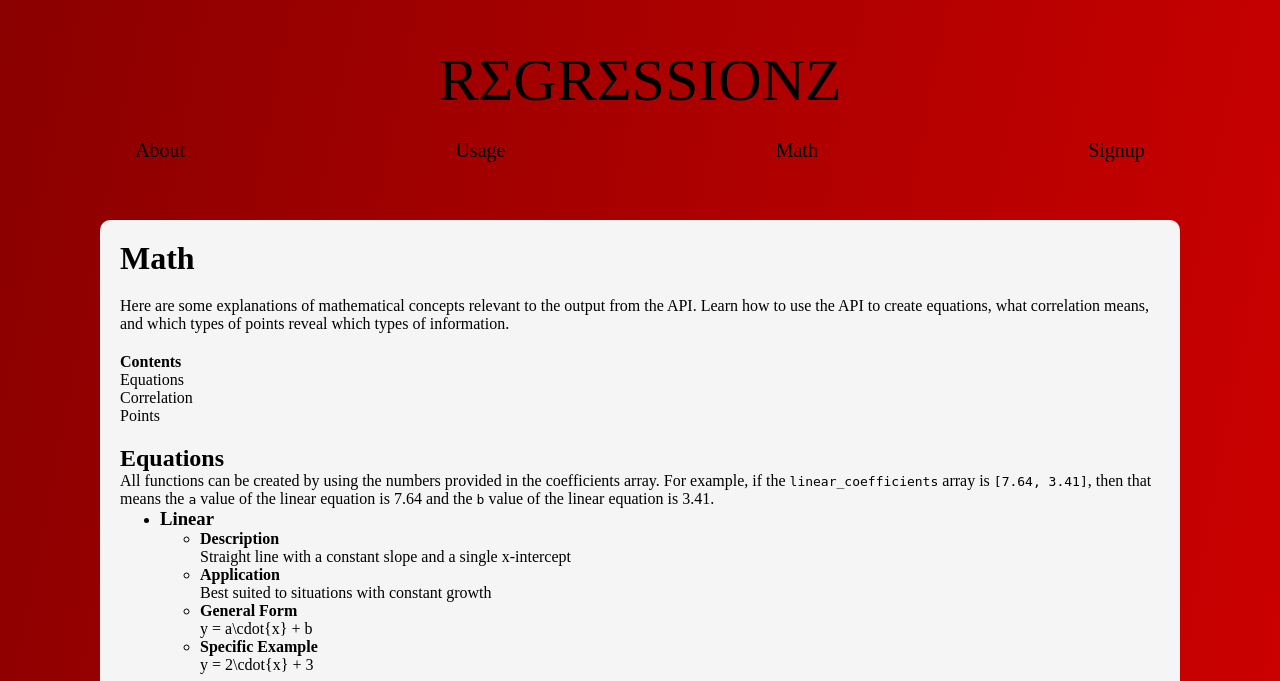
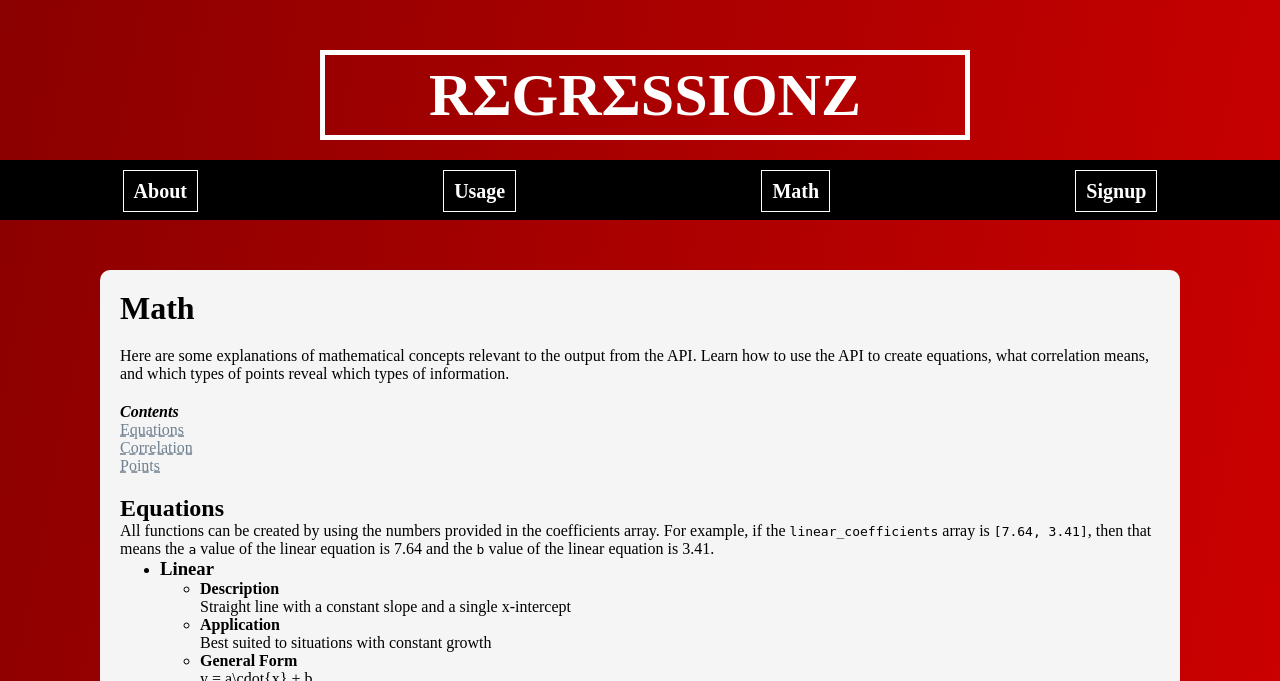
Before and after one commit to jtreeves/regressions_api, a Flask app: page /math in a window 1280 px wide. Shown: the top 681 px of the page. Run offline with Flask 2, Linux system fonts and the light colour scheme; some libraries are stand-ins or nearby versions.

Commit message:
[main.css] Style header, nav bar, and links

```diff
--- a/app/static/main.css
+++ b/app/static/main.css
@@ -11,11 +11,23 @@ body {
 }
 
 header {
-    text-align: center;
+    height: 80px;
+    margin-top: 50px;
+    width: 50%;
+    margin-left: 25%;
+    margin-right: 25%;
+    border: 5px solid white;
+    display: grid;
+}
+
+header a {
     font-size: 60px;
     line-height: 60px;
     height: 60px;
-    margin-top: 50px;
+    margin: 10px;
+    padding: 0;
+    align-self: center;
+    justify-self: center;
 }
 
 footer {
@@ -34,7 +46,7 @@ main {
     row-gap: 20px;
     background: whitesmoke;
     border-radius: 10px;
-    min-height: calc(100vh - 335px);
+    min-height: calc(100vh - 385px);
 }
 
 nav ul {
@@ -44,8 +56,10 @@ nav ul {
 }
 
 .bar {
-    height: 40px;
+    height: 60px;
     margin-top: 20px;
+    background: black;
+    color: white;
 }
 
 .bar ul {
@@ -58,10 +72,37 @@ nav ul {
     line-height: 20px;
     height: 20px;
     margin: 10px;
+    padding: 10px;
     place-self: center;
+    border: 1px solid white;
 }
 
-header a, nav ul li a, a:hover {
+a, a:hover {
     text-decoration: none;
-    color: black;
+    color: darkred;
+    font-weight: bold;
 }
+
+a:hover {
+    font-style: italic;
+}
+
+header a, .bar a, header a:hover, .bar a:hover {
+    color: white;
+}
+
+.contents a, .contents a:hover {
+    color: slategray;
+    font-weight: normal;
+    text-decoration: underline dashed;
+}
+
+.contents a:hover {
+    text-decoration: underline solid;
+}
+
+mark {
+    background-color: transparent;
+    font-weight: bold;
+    font-style: italic;
+}
--- a/app/templates/partials/math_contents.html
+++ b/app/templates/partials/math_contents.html
@@ -1,5 +1,5 @@
-<nav>
-    <strong>Contents</strong>
+<nav class="contents">
+    <mark>Contents</mark>
 
     <ul>
         <li>
--- a/app/templates/partials/usage_contents.html
+++ b/app/templates/partials/usage_contents.html
@@ -1,5 +1,5 @@
-<nav>
-    <strong>Contents</strong>
+<nav class="contents">
+    <mark>Contents</mark>
 
     <ul>
         <li>
```
